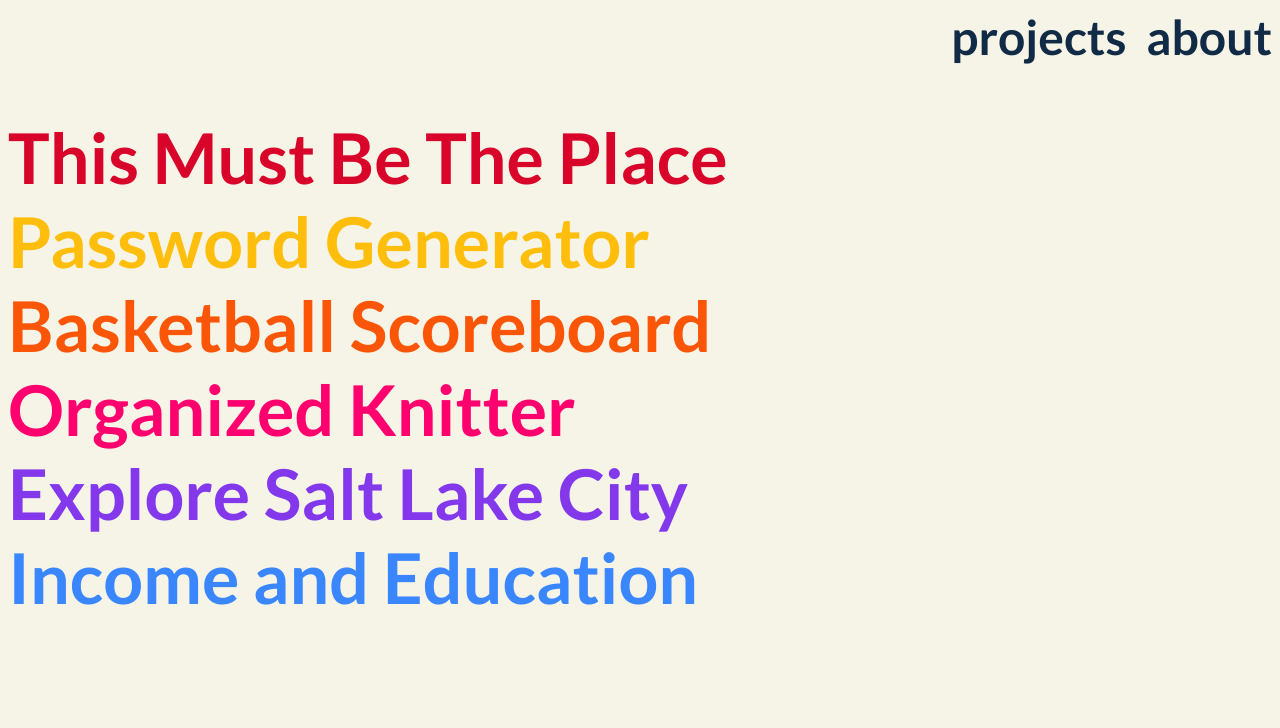
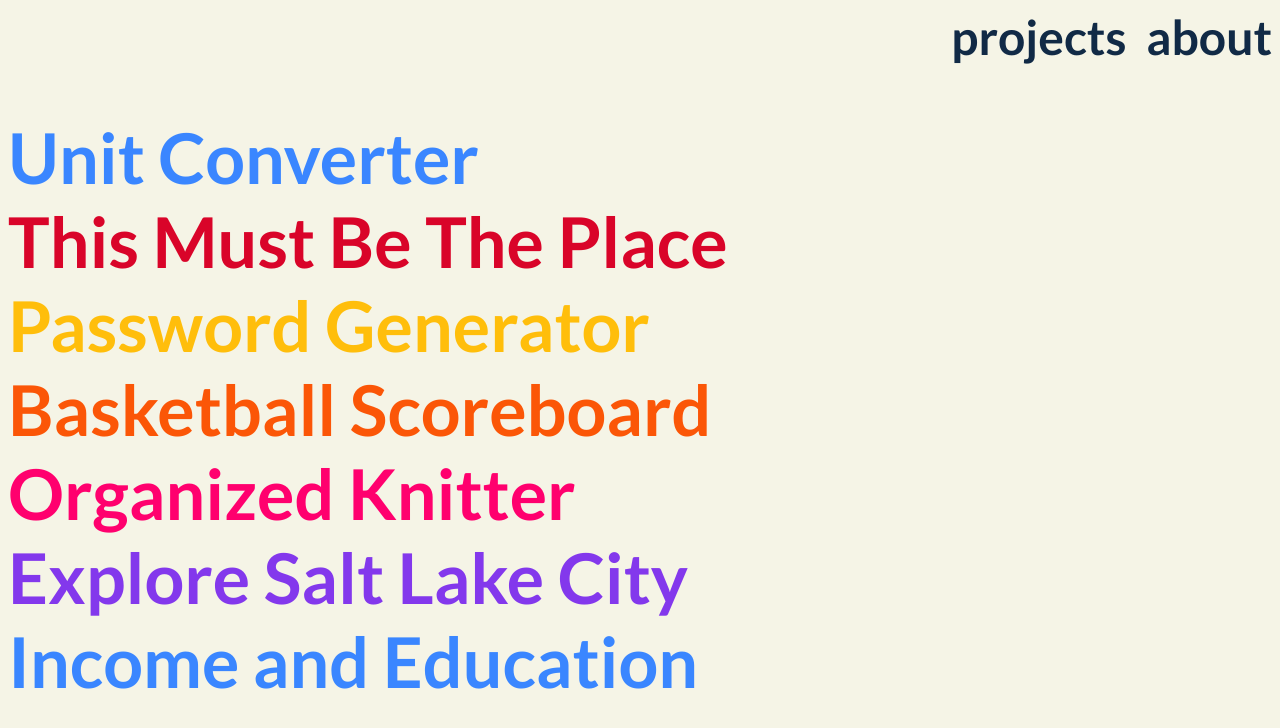
Before and after one commit to tinaamath1/website, a website built with Vite: page work/allWork.html in a window 1280 px wide. Built offline with nearby package versions, Linux system fonts and the light colour scheme.

Commit message:
adding unit converter project

```diff
--- a/styles.css
+++ b/styles.css
@@ -31,7 +31,7 @@ h1{
     position: absolute;
     top: 85%;
     left: 48%;
-    color: #070D0D;
+    color: #112A46;
 }
 
 .text-overlay{
@@ -85,6 +85,10 @@ h1{
     color: #d90429
 }
 
+#unitConverter{
+    color:#3a86ff;
+}
+
 a {
     text-decoration: none;
     color: inherit;
--- a/work/allWork.html
+++ b/work/allWork.html
@@ -20,6 +20,7 @@
 
 
     <div id="list-of-projects">
+        <h1 id="unitConverter"><a href ="https://tinaamath1.github.io/unitConverter/" target="_blank">Unit Converter</ahref></h1>
         <h1 id="thisMustBeThePlace"><a href="https://tinaamath1.github.io/thisMustBeThePlace/" target="_blank">This Must Be The Place</a></h1>
         <h1 id="passwordGenerator"><a href="https://tinaamath1.github.io/password-generator/" target="_blank">Password Generator</a></h1>
         <h1 id="basketballScoreboard"><a href="https://llabteksab.netlify.app/" target="_blank">Basketball Scoreboard</a></h1>
```
